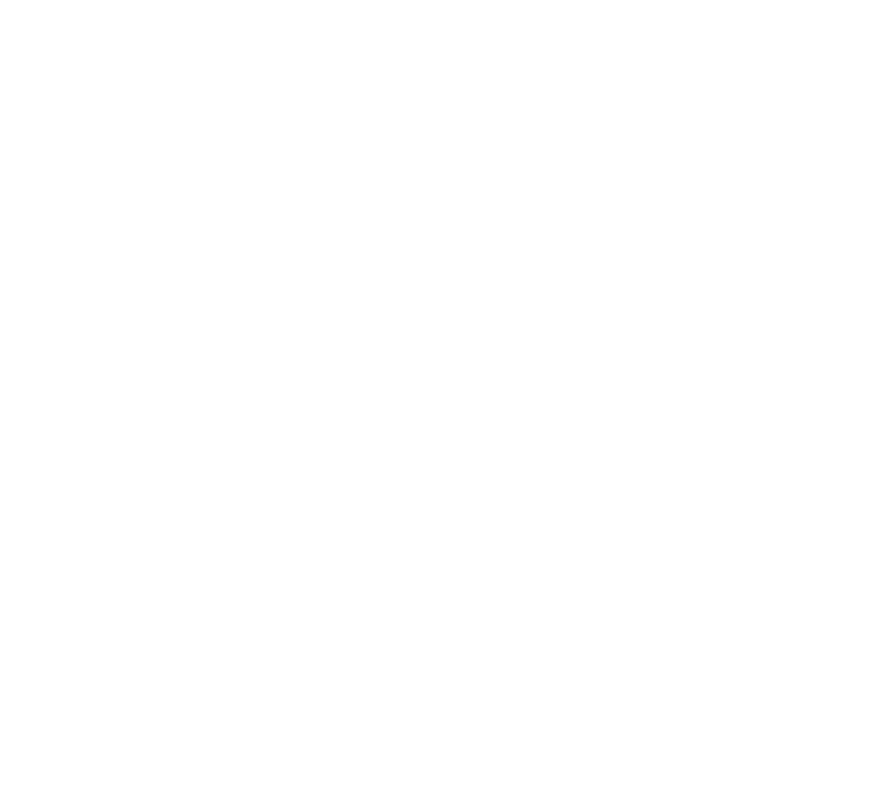
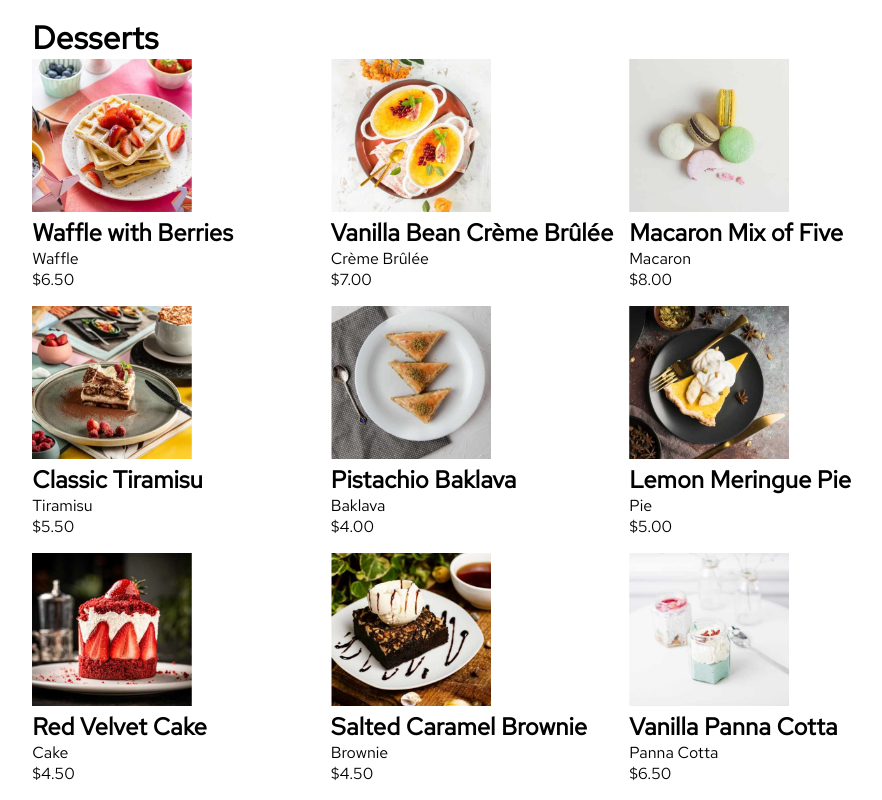
Before and after one commit to tutich/product-list, a plain HTML site: page index.html in a window 1280 px wide. Shown: the whole page, without its empty margins (168-1050 px from the left). Drawn offline with Linux system fonts and the light colour scheme.

Commit message:
project functionality

```diff
--- a/data.json
+++ b/data.json
@@ -1,10 +1,10 @@
 [
     {
        "image": {
-            "thumbnail": "./assets/images/image-waffle-thumbnail.jpg",
-            "mobile": "./assets/images/image-waffle-mobile.jpg",
-            "tablet": "./assets/images/image-waffle-tablet.jpg",
-            "desktop": "./assets/images/image-waffle-desktop.jpg"
+            "thumbnail": "./images/image-waffle-thumbnail.jpg",
+            "mobile": "./images/image-waffle-mobile.jpg",
+            "tablet": "./images/image-waffle-tablet.jpg",
+            "desktop": "./images/image-waffle-desktop.jpg"
        },
        "name": "Waffle with Berries",
        "category": "Waffle",
@@ -12,10 +12,10 @@
     },
     {
         "image": {
-            "thumbnail": "./assets/images/image-creme-brulee-thumbnail.jpg",
-            "mobile": "./assets/images/image-creme-brulee-mobile.jpg",
-            "tablet": "./assets/images/image-creme-brulee-tablet.jpg",
-            "desktop": "./assets/images/image-creme-brulee-desktop.jpg"
+            "thumbnail": "./images/image-creme-brulee-thumbnail.jpg",
+            "mobile": "./images/image-creme-brulee-mobile.jpg",
+            "tablet": "./images/image-creme-brulee-tablet.jpg",
+            "desktop": "./images/image-creme-brulee-desktop.jpg"
         },
         "name": "Vanilla Bean Crème Brûlée",
         "category": "Crème Brûlée",
@@ -23,10 +23,10 @@
      },
      {
         "image": {
-            "thumbnail": "./assets/images/image-macaron-thumbnail.jpg",
-            "mobile": "./assets/images/image-macaron-mobile.jpg",
-            "tablet": "./assets/images/image-macaron-tablet.jpg",
-            "desktop": "./assets/images/image-macaron-desktop.jpg"
+            "thumbnail": "./images/image-macaron-thumbnail.jpg",
+            "mobile": "./images/image-macaron-mobile.jpg",
+            "tablet": "./images/image-macaron-tablet.jpg",
+            "desktop": "./images/image-macaron-desktop.jpg"
         },
         "name": "Macaron Mix of Five",
         "category": "Macaron",
@@ -34,10 +34,10 @@
      },
      {
         "image": {
-            "thumbnail": "./assets/images/image-tiramisu-thumbnail.jpg",
-            "mobile": "./assets/images/image-tiramisu-mobile.jpg",
-            "tablet": "./assets/images/image-tiramisu-tablet.jpg",
-            "desktop": "./assets/images/image-tiramisu-desktop.jpg"
+            "thumbnail": "./images/image-tiramisu-thumbnail.jpg",
+            "mobile": "./images/image-tiramisu-mobile.jpg",
+            "tablet": "./images/image-tiramisu-tablet.jpg",
+            "desktop": "./images/image-tiramisu-desktop.jpg"
         },
         "name": "Classic Tiramisu",
         "category": "Tiramisu",
@@ -45,10 +45,10 @@
      },
      {
         "image": {
-            "thumbnail": "./assets/images/image-baklava-thumbnail.jpg",
-            "mobile": "./assets/images/image-baklava-mobile.jpg",
-            "tablet": "./assets/images/image-baklava-tablet.jpg",
-            "desktop": "./assets/images/image-baklava-desktop.jpg"
+            "thumbnail": "./images/image-baklava-thumbnail.jpg",
+            "mobile": "./images/image-baklava-mobile.jpg",
+            "tablet": "./images/image-baklava-tablet.jpg",
+            "desktop": "./images/image-baklava-desktop.jpg"
         },
         "name": "Pistachio Baklava",
         "category": "Baklava",
@@ -56,10 +56,10 @@
      },
      {
         "image": {
-            "thumbnail": "./assets/images/image-meringue-thumbnail.jpg",
-            "mobile": "./assets/images/image-meringue-mobile.jpg",
-            "tablet": "./assets/images/image-meringue-tablet.jpg",
-            "desktop": "./assets/images/image-meringue-desktop.jpg"
+            "thumbnail": "./images/image-meringue-thumbnail.jpg",
+            "mobile": "./images/image-meringue-mobile.jpg",
+            "tablet": "./images/image-meringue-tablet.jpg",
+            "desktop": "./images/image-meringue-desktop.jpg"
         },
         "name": "Lemon Meringue Pie",
         "category": "Pie",
@@ -67,10 +67,10 @@
      },
      {
         "image": {
-            "thumbnail": "./assets/images/image-cake-thumbnail.jpg",
-            "mobile": "./assets/images/image-cake-mobile.jpg",
-            "tablet": "./assets/images/image-cake-tablet.jpg",
-            "desktop": "./assets/images/image-cake-desktop.jpg"
+            "thumbnail": "./images/image-cake-thumbnail.jpg",
+            "mobile": "./images/image-cake-mobile.jpg",
+            "tablet": "./images/image-cake-tablet.jpg",
+            "desktop": "./images/image-cake-desktop.jpg"
         },
         "name": "Red Velvet Cake",
         "category": "Cake",
@@ -78,10 +78,10 @@
      },
      {
         "image": {
-            "thumbnail": "./assets/images/image-brownie-thumbnail.jpg",
-            "mobile": "./assets/images/image-brownie-mobile.jpg",
-            "tablet": "./assets/images/image-brownie-tablet.jpg",
-            "desktop": "./assets/images/image-brownie-desktop.jpg"
+            "thumbnail": "./images/image-brownie-thumbnail.jpg",
+            "mobile": "./images/image-brownie-mobile.jpg",
+            "tablet": "./images/image-brownie-tablet.jpg",
+            "desktop": "./images/image-brownie-desktop.jpg"
         },
         "name": "Salted Caramel Brownie",
         "category": "Brownie",
@@ -89,10 +89,10 @@
      },
      {
         "image": {
-            "thumbnail": "./assets/images/image-panna-cotta-thumbnail.jpg",
-            "mobile": "./assets/images/image-panna-cotta-mobile.jpg",
-            "tablet": "./assets/images/image-panna-cotta-tablet.jpg",
-            "desktop": "./assets/images/image-panna-cotta-desktop.jpg"
+            "thumbnail": "./images/image-panna-cotta-thumbnail.jpg",
+            "mobile": "./images/image-panna-cotta-mobile.jpg",
+            "tablet": "./images/image-panna-cotta-tablet.jpg",
+            "desktop": "./images/image-panna-cotta-desktop.jpg"
         },
         "name": "Vanilla Panna Cotta",
         "category": "Panna Cotta",
--- a/index.html
+++ b/index.html
@@ -4,23 +4,22 @@
 <head>
   <meta charset="UTF-8">
   <meta name="viewport" content="width=device-width, initial-scale=1.0">
-
   <title>Product List</title>
-
   <link rel="icon" sizes="32x32" type="image/png" href="./images/favicon-32x32.png">
-
   <link rel="preconnect" href="https://fonts.googleapis.com">
   <link rel="preconnect" href="https://fonts.gstatic.com" crossorigin>
-    <link href="https://fonts.googleapis.com/css2?family=Red+Hat+Text:ital,wght@400;600;700&display=swap"
-        rel="stylesheet">
-
+  <link href="https://fonts.googleapis.com/css2?family=Red+Hat+Text:ital,wght@400;600;700&display=swap" rel="stylesheet">
   <link rel="stylesheet" href="styles.css">
-
-    <script src="script.js" defer></script>
 </head>
 
 <body>
+  <div>
+    <h1>Desserts</h1>
+    <div class="product-grid" id="product-grid"></div>
+  </div>
 
+
+  <script src="script.js" defer></script>
 </body>
 
 </html>
--- a/script.js
+++ b/script.js
@@ -0,0 +1,43 @@
+
+  fetch('data.json')
+  .then(response => response.json())
+  .then(data => {
+    const productGrid = document.getElementById('product-grid');
+
+    data.forEach(product => {
+        // create item container
+        const productItem = document.createElement('div');
+        productItem.classList.add('product-item');
+
+        // Get appropriate image sizes
+        const imageUrl = window.innerWidth >= 1024 ? product.image.desktop : window.innerWidth >= 768 ? product.image.tablet : product.image.mobile;
+
+        // Add product Image
+        const productImage = document.createElement('img');
+        productImage.src = imageUrl;
+        productImage.alt = product.name;
+        productItem.appendChild(productImage);
+
+        // Add prodduct name
+        const productName = document.createElement('h2');
+        productName.classList.add('product-name');
+        productName.textContent = product.name;
+        productItem.appendChild(productName);
+
+        // Add product Category
+        const productCategory = document.createElement('p');
+        productCategory.classList.add('product-category');
+        productCategory.textContent = product.category;
+        productItem.appendChild(productCategory);
+
+        // Add product price
+        const productPrice = document.createElement('p');
+        productPrice.classList.add('product-price');
+        productPrice.textContent = `$${product.price.toFixed(2)}`;
+        productItem.appendChild(productPrice);
+
+        // append product-item to product grid
+        productGrid.appendChild(productItem);
+    });
+  })
+  .catch( error = console.error('Error fetching products', error));
--- a/styles.css
+++ b/styles.css
@@ -21,5 +21,42 @@
 }
 
 body {
+    width: 80%;
+    margin: 0 auto;
+    display: flex;
+    flex-direction: column;
+    justify-content: center;
+    align-items: center;
+    min-height: 100vh;
+}
 
+.product-grid {
+    display: grid;
+    gap: 16px;
 }
+
+.product-item img {
+    width: 80%;
+    max-width: 160px;
+    height: auto;
+    object-fit: cover;
+}
+
+
+@media (max-width: 600px) {
+    .product-grid {
+        grid-template-columns: 1fr;
+    }
+}
+
+@media (min-width: 601px) and (max-width: 1023px) {
+    .product-grid {
+        grid-template-columns: repeat(2, 1fr);
+    }
+}
+
+@media (min-width: 1024px) {
+    .product-grid {
+        grid-template-columns: repeat(3, 1fr);
+    }
+}
```
Lines whose indentation alone changed are shown as unchanged.
